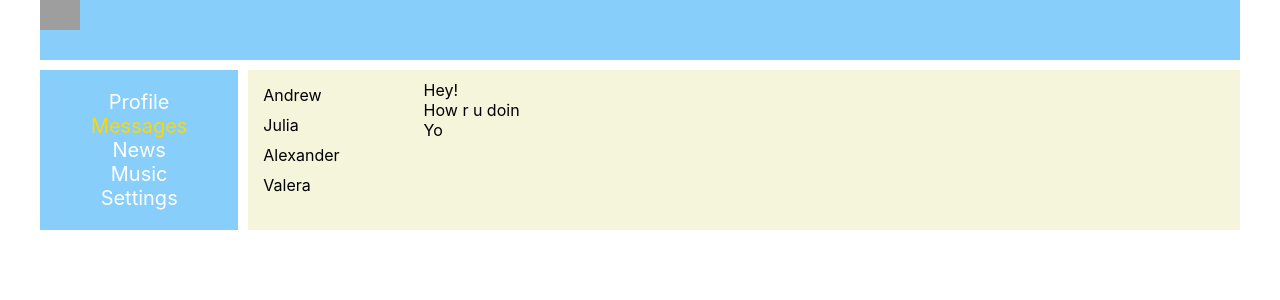
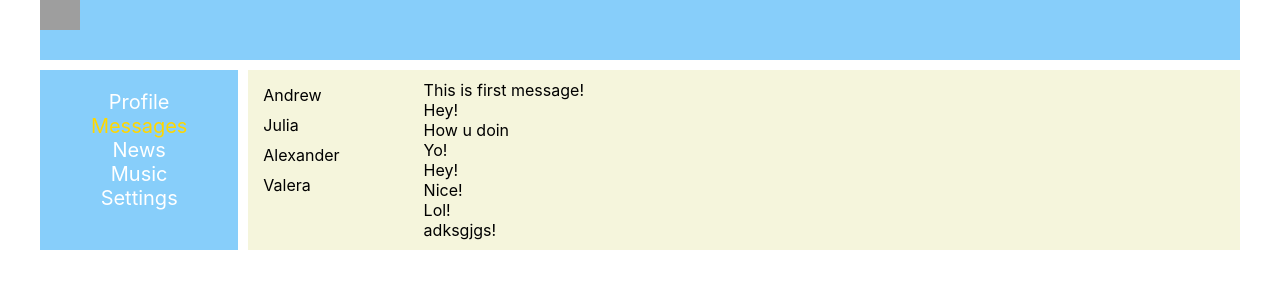
Before and after one commit to aleksandrovskiys/react-wos, a React (Create React App) app: page /dialogs in a window 1280 px wide. Shown: the top 300 px of the page. Built offline with nearby package versions, Linux system fonts and the light colour scheme; grey boxes are pictures that could not be loaded.

Commit message:
refactoring

```diff
--- a/src/components/Dialogs/Dialogs.js
+++ b/src/components/Dialogs/Dialogs.js
@@ -3,19 +3,41 @@ import css from "./Dialogs.module.css"
 import {DialogItem} from "./DialogItem/DialogItem";
 import {Message} from "./Message/Message";
 
+let dialogsData = [{id: 1, name: 'Andrew'},
+                   {id: 2, name: 'Julia'},
+                   {id: 3, name: 'Alexander'},
+                   {id: 4, name: 'Valera'}];
+
+let messagesData = [
+    {id: 0, text: 'This is first message!'},
+    {id: 1, text: 'Hey!'},
+    {id: 2, text: 'How u doin'},
+    {id: 3, text: 'Yo!'},
+    {id: 4, text: 'Hey!'},
+    {id: 5, text: 'Nice!'},
+    {id: 6, text: 'Lol!'},
+    {id: 7, text: 'adksgjgs!'}
+]
+
+
 const Dialogs = (props) => {
     return (
         <div className={css.dialogs}>
             <div className={css.dialogItems}>
-                <DialogItem id="1" name="Andrew"/>
-                <DialogItem id="2" name="Julia"/>
-                <DialogItem id="3" name="Alexander"/>
-                <DialogItem id="4" name="Valera"/>
+                <DialogItem id={dialogsData[0].id} name={dialogsData[0].name}/>
+                <DialogItem id={dialogsData[1].id} name={dialogsData[1].name}/>
+                <DialogItem id={dialogsData[2].id} name={dialogsData[2].name}/>
+                <DialogItem id={dialogsData[3].id} name={dialogsData[3].name}/>
             </div>
             <div className={css.messages}>
-                <Message text="Hey!"/>
-                <Message text="How r u doin"/>
-                <Message text="Yo"/>
+                <Message text={messagesData[0].text}/>
+                <Message text={messagesData[1].text}/>
+                <Message text={messagesData[2].text}/>
+                <Message text={messagesData[3].text}/>
+                <Message text={messagesData[4].text}/>
+                <Message text={messagesData[5].text}/>
+                <Message text={messagesData[6].text}/>
+                <Message text={messagesData[7].text}/>
             </div>
         </div>
     )
--- a/src/components/Profile/MyPosts/MyPosts.js
+++ b/src/components/Profile/MyPosts/MyPosts.js
@@ -1,6 +1,14 @@
 import React from 'react'
 import css from './MyPosts.module.css'
 import Post from "./Post/Post";
+
+let postsData = [
+    {id: 0, body: "This is first post", likes: 21},
+    {id: 1, body: "Another post", likes: 32},
+    {id: 2, body: "God, don't forget it", likes: 64},
+    {id: 3, body: "helee", likes: 1},
+    {id: 4, body: "oh my", likes: 2},
+];
 
 const MyPosts = () => {
     return (
@@ -15,8 +23,11 @@ const MyPosts = () => {
                 </div>
             </div>
             <div className={css.posts}>
-                <Post body={'This is first post'} likes={'21'}/>
-                <Post body={'It\'s a second post'} likes={'5'}/>
+                <Post body={postsData[0].body} likes={postsData[0].likes}/>
+                <Post body={postsData[1].body} likes={postsData[1].likes}/>
+                <Post body={postsData[2].body} likes={postsData[2].likes}/>
+                <Post body={postsData[3].body} likes={postsData[3].likes}/>
+                <Post body={postsData[4].body} likes={postsData[4].likes}/>
             </div>
         </div>
     )
```
Also changed, not shown: 1 other file (tests, documents, lock files or other folders).
